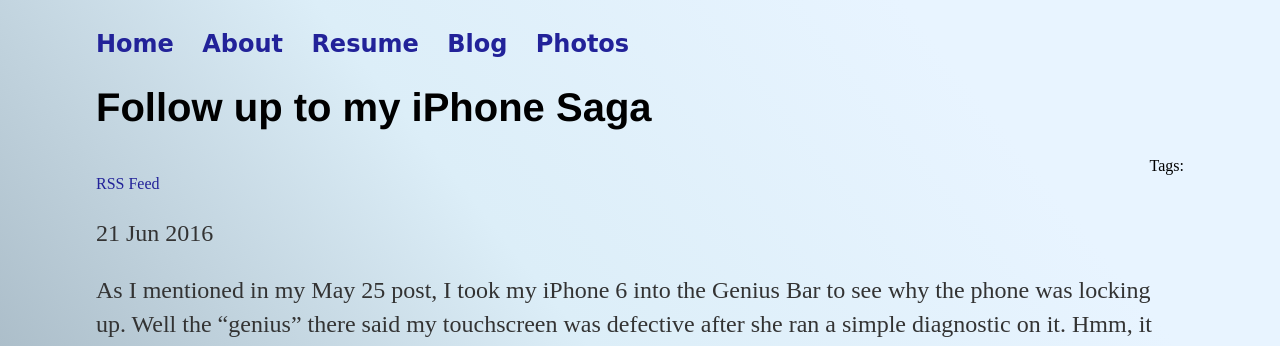
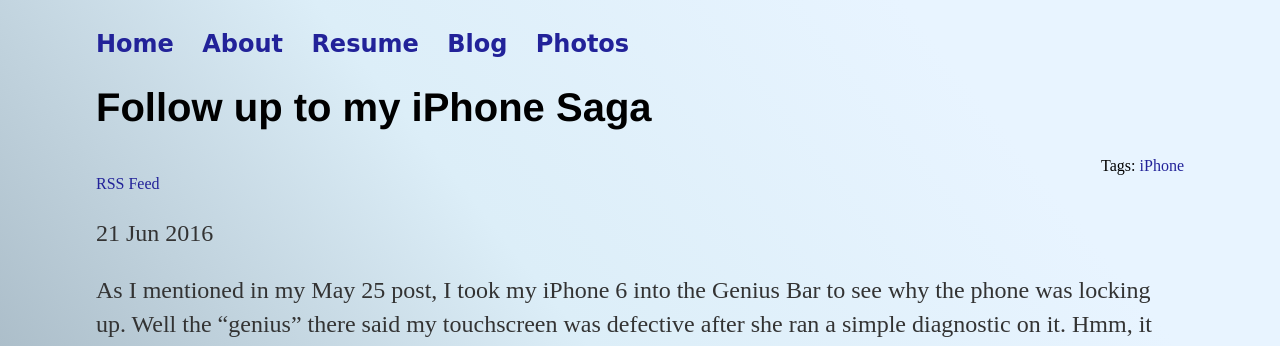
Before and after one commit to mo4dawg/mo4dawg.github.io, a Jekyll site: the page built from _posts/2016-06-21-iphone saga.md, in a window 1280 px wide. Shown: the top 346 px of the page. Built offline with Jekyll 4.4.1, drawn with Linux system fonts in a browser that asks for light colours.

Commit message:
Update 2016-06-21-iphone saga.md

```diff
--- a/_posts/2016-06-21-iphone saga.md
+++ b/_posts/2016-06-21-iphone saga.md
@@ -2,6 +2,9 @@
 layout: post
 title: "Follow up to my iPhone Saga"
 date: 2016-06-21
+tags:
+- iPhone
+published: true
 ---
 As I mentioned in my May 25 post, I took my iPhone 6 into the Genius Bar to see why the phone was locking up.  Well the "genius" there said my touchscreen was defective after she ran a simple diagnostic on it.  Hmm, it really seemed to be a resource contention issue from my observation.  So for $109 they would replace the screen.  Okay, I suppose.  So I roamed the mall for two hours and when I came back I had to wait for another 15 minutes.  Then they came to tell me the phone still didn't pass their tests so here, you get a brand new phone – and only for the $109 plus tax.  Hey, not bad, right?
 
```
